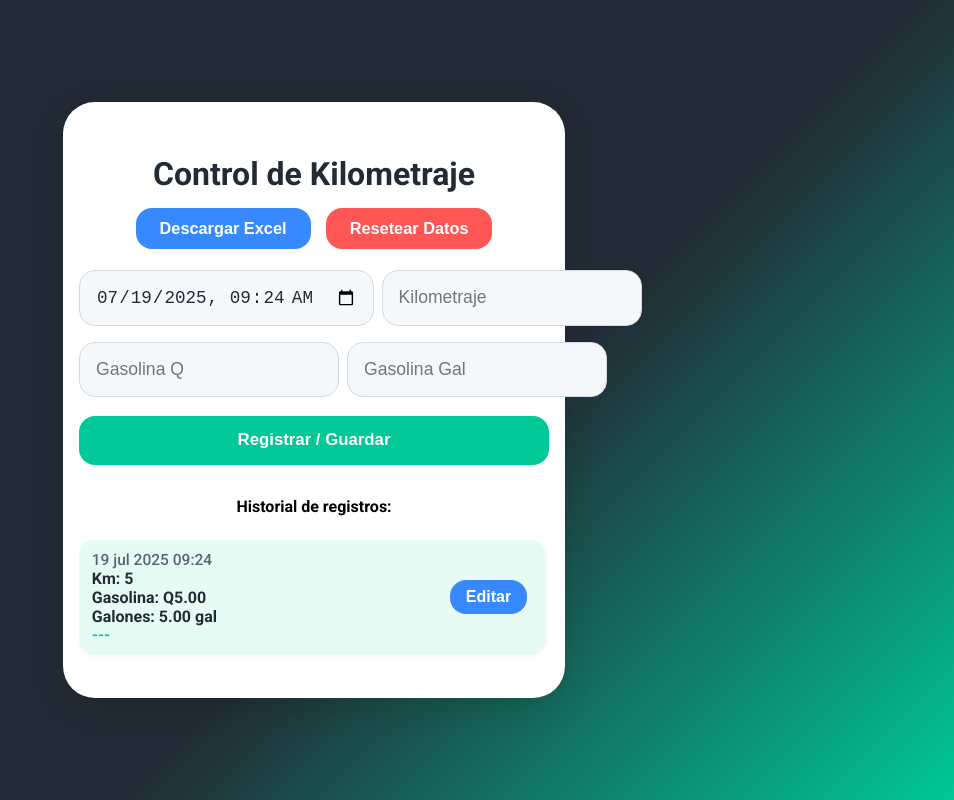
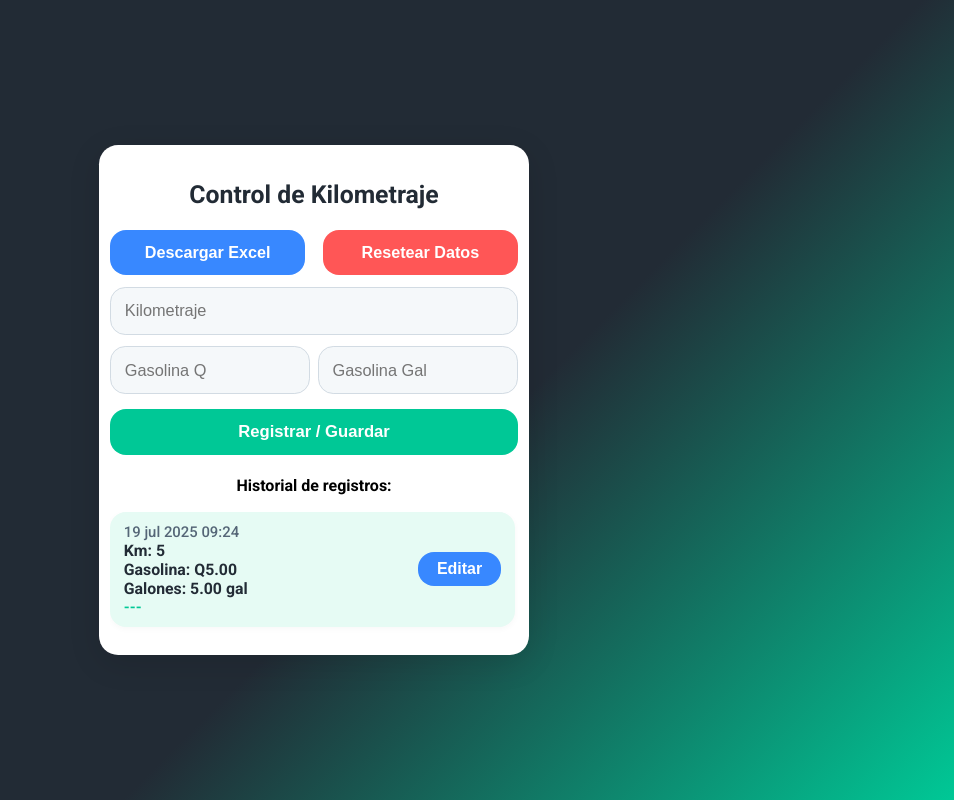
Before and after one commit to MARCKBUSSISNES/SISTEMA, a plain HTML site: page index.html in a window 1280 px wide. Both pictures are taken after typing "5", "5", "5" into the empty fields and a click on the button "Registrar / Guardar". Shown: the whole page, without its empty margins (326-1280 px from the left). Drawn offline with Linux system fonts and the light colour scheme.

Commit message:
Update index.html

```diff
--- a/index.html
+++ b/index.html
@@ -2,7 +2,7 @@
 <html lang="es">
 <head>
   <meta charset="UTF-8" />
-  <meta name="viewport" content="width=device-width, initial-scale=1.0"/>
+  <meta name="viewport" content="width=device-width, initial-scale=1.0, maximum-scale=1.0"/>
   <title>Control de Kilometraje Vehicular</title>
   <link href="https://fonts.googleapis.com/css2?family=Roboto:wght@500;700&display=swap" rel="stylesheet">
   <script src="https://cdnjs.cloudflare.com/ajax/libs/xlsx/0.18.5/xlsx.full.min.js"></script>
@@ -16,62 +16,85 @@
       --accent: #333;
       --danger: #ff5656;
     }
-    body {
+    html, body {
+      height: 100%;
       margin: 0;
+      padding: 0;
       font-family: 'Roboto', sans-serif;
       background: linear-gradient(135deg, var(--main) 60%, var(--sec) 100%);
       min-height: 100vh;
+      width: 100vw;
+      box-sizing: border-box;
+    }
+    body {
       display: flex;
       align-items: center;
       justify-content: center;
+      min-height: 100vh;
+      width: 100vw;
+      margin: 0;
     }
     .container {
       background: var(--card);
-      border-radius: 2rem;
+      border-radius: 1.2rem;
       box-shadow: 0 8px 32px rgba(0,0,0,0.12);
-      padding: 2rem 1rem;
-      width: 100%;
-      max-width: 470px;
-      margin: 1rem;
+      padding: 1.2rem .7rem;
+      width: 100vw;
+      max-width: 430px;
+      margin: 0 auto;
+      box-sizing: border-box;
       text-align: center;
     }
     h1 {
       color: var(--main);
-      font-size: 2rem;
-      margin-bottom: .2rem;
+      font-size: 1.55rem;
+      margin-bottom: .6rem;
     }
     form {
       display: flex;
       flex-direction: column;
-      gap: 1rem;
-      margin-bottom: 2rem;
+      gap: .7rem;
+      margin-bottom: 1.3rem;
     }
     input, select {
-      padding: 1rem;
-      border-radius: 1rem;
+      padding: .85rem;
+      border-radius: .95rem;
       border: 1px solid #d2dbe3;
-      font-size: 1.1rem;
+      font-size: 1.02rem;
       outline: none;
       background: #f5f8fa;
       color: var(--text);
       transition: border-color 0.2s;
+      box-sizing: border-box;
+      width: 100%;
+      margin-bottom: 0;
     }
     input:focus, select:focus {
       border-color: var(--sec);
     }
-    .row2 { display: flex; gap: .5rem; }
-    .row2 > * { flex: 1;}
+    .row2 {
+      display: flex;
+      gap: .5rem;
+      width: 100%;
+      margin-bottom: 0;
+    }
+    .row2 > * {
+      flex: 1 1 0;
+      min-width: 0;
+    }
     button, .btn {
-      padding: .9rem;
+      padding: .82rem;
       border: none;
       border-radius: 1rem;
       background: var(--sec);
       color: #fff;
-      font-size: 1.05rem;
+      font-size: 1.04rem;
       font-weight: 700;
       cursor: pointer;
       transition: background 0.2s;
-      margin-top: 0.2rem;
+      margin-top: .22rem;
+      width: 100%;
+      box-sizing: border-box;
     }
     .btn {
       display: inline-block;
@@ -85,85 +108,94 @@
     .btn-edit { background: #3888ff; margin-right: 6px;}
     .btn-delete { background: var(--danger);}
     .history {
-      margin-top: 1.5rem;
+      margin-top: 1.05rem;
       text-align: left;
-      max-height: 340px;
+      max-height: 260px;
       overflow-y: auto;
       padding-right: 3px;
+      box-sizing: border-box;
     }
     .history-entry {
       background: #e6fbf4;
-      margin-bottom: .7rem;
-      padding: .7rem .8rem;
+      margin-bottom: .57rem;
+      padding: .7rem .85rem;
       border-radius: 1rem;
       box-shadow: 0 2px 6px rgba(0,0,0,0.03);
-      font-size: 1.09rem;
+      font-size: .98rem;
       display: flex;
       justify-content: space-between;
       align-items: center;
       gap: .6rem;
       animation: fadeIn .6s;
+      word-break: break-word;
     }
     .entry-details {
       flex: 1;
+      min-width: 0;
     }
-    .date { font-size: .97rem; color: #567; font-weight: 500;}
-    .km, .qtz, .gal { font-size: 1rem; color: var(--main); font-weight: 700;}
-    .diff { font-size: .97rem; color: var(--sec); font-weight: 700;}
-    .empty { color: #999; text-align: center; padding: 1.5rem 0; font-size: 1.12rem;}
+    .date { font-size: .93rem; color: #567; font-weight: 500;}
+    .km, .qtz, .gal { font-size: .99rem; color: var(--main); font-weight: 700;}
+    .diff { font-size: .94rem; color: var(--sec); font-weight: 700;}
+    .empty { color: #999; text-align: center; padding: 1.1rem 0; font-size: 1.04rem;}
+    .excel-btn, .reset-btn {
+      width: 49%;
+      display: inline-block;
+      margin-bottom: .7rem;
+      margin-top: .7rem;
+      box-sizing: border-box;
+      font-size: 1.01rem;
+      font-weight: 700;
+    }
     .excel-btn {
       background: #3888ff;
       color: #fff;
-      border: none;
-      border-radius: 1rem;
-      padding: .7rem 1.5rem;
-      font-size: 1.02rem;
-      margin-bottom: .7rem;
-      font-weight: 700;
-      cursor: pointer;
-      margin-top: .7rem;
-      transition: background 0.2s;
-      margin-right: .7rem;
+      margin-right: 2%;
     }
     .excel-btn:active { background: #2a60b7;}
     .reset-btn {
       background: var(--danger);
       color: #fff;
-      border: none;
-      border-radius: 1rem;
-      padding: .7rem 1.5rem;
-      font-size: 1.02rem;
-      margin-bottom: 1.3rem;
-      font-weight: 700;
-      cursor: pointer;
-      margin-top: .7rem;
-      transition: background 0.2s;
     }
     .reset-btn:active { background: #bb2929; }
     @keyframes fadeIn {
       from { opacity: 0; transform: translateY(15px);}
       to   { opacity: 1; transform: none;}
     }
-    @media (max-width: 480px) {
-      .container { max-width: 99vw; padding: 1rem .3rem; }
-      h1 { font-size: 1.45rem;}
-      .history { max-height: 250px;}
+    @media (max-width: 450px) {
+      .container {
+        max-width: 99vw;
+        padding: .6rem .2rem;
+        border-radius: 0.5rem;
+      }
+      .row2 {
+        flex-direction: column;
+        gap: .25rem;
+      }
+      button, .btn, .excel-btn, .reset-btn {
+        font-size: .97rem;
+        padding: .74rem;
+      }
+      .history {
+        max-height: 195px;
+      }
     }
   </style>
 </head>
 <body>
   <div class="container">
     <h1>Control de Kilometraje</h1>
-    <button class="excel-btn" onclick="exportToExcel()">Descargar Excel</button>
-    <button class="reset-btn" onclick="resetData()">Resetear Datos</button>
+    <div style="display:flex;gap:.6rem;justify-content:space-between;">
+      <button class="excel-btn" onclick="exportToExcel()">Descargar Excel</button>
+      <button class="reset-btn" onclick="resetData()">Resetear Datos</button>
+    </div>
     <form id="km-form" autocomplete="off">
+      <!-- La fecha no se muestra ni es editable, solo se coloca automáticamente -->
       <div class="row2">
-        <input type="datetime-local" id="fecha-input" required style="flex:1.7">
-        <input type="number" id="km-input" min="0" required placeholder="Kilometraje" style="flex:1.3">
+        <input type="number" id="km-input" min="0" required placeholder="Kilometraje">
       </div>
       <div class="row2">
-        <input type="number" id="qtz-input" min="0" step="0.01" required placeholder="Gasolina Q" title="Quetzales">
-        <input type="number" id="gal-input" min="0" step="0.01" required placeholder="Gasolina Gal" title="Galones">
+        <input type="number" id="qtz-input" min="0" step="0.01" required placeholder="Gasolina Q">
+        <input type="number" id="gal-input" min="0" step="0.01" required placeholder="Gasolina Gal">
       </div>
       <button type="submit" id="save-btn">Registrar / Guardar</button>
       <input type="hidden" id="edit-index">
@@ -176,7 +208,6 @@
   <script>
     const form = document.getElementById('km-form');
     const kmInput = document.getElementById('km-input');
-    const fechaInput = document.getElementById('fecha-input');
     const qtzInput = document.getElementById('qtz-input');
     const galInput = document.getElementById('gal-input');
     const historyDiv = document.getElementById('history');
@@ -185,19 +216,15 @@
     const STORAGE_KEY = "km-history-v2";
     let kmHistory = [];
 
-    // Helpers
-    function toLocaleDatetimeLocal(dt) {
-      return new Date(dt.getTime() - dt.getTimezoneOffset() * 60000)
-        .toISOString()
-        .slice(0, 16);
+    function getCurrentDatetime() {
+      // Obtiene la fecha/hora exacta en ISO string
+      return new Date().toISOString();
     }
     function fmtDatetimeLocal(str) {
       let d = new Date(str);
       return d.toLocaleDateString('es-ES', {year: 'numeric', month: 'short', day: '2-digit'}) +
         ' ' + d.toLocaleTimeString('es-ES', {hour: '2-digit', minute: '2-digit'});
     }
-
-    // Cargar historial desde LocalStorage
     function loadHistory() {
       const data = localStorage.getItem(STORAGE_KEY);
       if(data) {
@@ -209,16 +236,13 @@
     function saveHistory() {
       localStorage.setItem(STORAGE_KEY, JSON.stringify(kmHistory));
     }
-
     function clearForm() {
-      fechaInput.value = toLocaleDatetimeLocal(new Date());
       kmInput.value = '';
       qtzInput.value = '';
       galInput.value = '';
       editIndex.value = '';
       saveBtn.textContent = 'Registrar / Guardar';
     }
-
     function renderHistory() {
       historyDiv.innerHTML = '';
       if(kmHistory.length === 0) {
@@ -251,21 +275,22 @@
         });
     }
 
-    // Añadir o editar registro
+    // Solo puedes ingresar/editar con la fecha/hora automática
     form.onsubmit = e => {
       e.preventDefault();
-      const fecha = fechaInput.value;
       const km = parseInt(kmInput.value, 10);
       const qtz = parseFloat(qtzInput.value);
       const gal = parseFloat(galInput.value);
+      const fecha = getCurrentDatetime();
 
-      if(!fecha || isNaN(km) || isNaN(qtz) || isNaN(gal) || km < 0 || qtz < 0 || gal < 0) {
+      if(isNaN(km) || isNaN(qtz) || isNaN(gal) || km < 0 || qtz < 0 || gal < 0) {
         alert("Por favor, ingresa datos válidos.");
         return;
       }
 
       let idx = editIndex.value !== '' ? parseInt(editIndex.value,10) : null;
       let isEdit = idx !== null && !isNaN(idx);
+
       let sortedEntries = kmHistory.slice().sort((a,b)=>new Date(a.fecha)-new Date(b.fecha));
       let before = sortedEntries.find(e=>new Date(e.fecha)<new Date(fecha));
       let after = sortedEntries.find(e=>new Date(e.fecha)>new Date(fecha));
@@ -278,7 +303,8 @@
         return;
       }
       if(isEdit) {
-        kmHistory[idx] = { fecha, km, qtz, gal };
+        // Mantiene la fecha original del registro editado
+        kmHistory[idx] = { fecha: kmHistory[idx].fecha, km, qtz, gal };
       } else {
         kmHistory.push({ fecha, km, qtz, gal });
       }
@@ -286,11 +312,8 @@
       renderHistory();
       clearForm();
     };
-
-    // Editar registro
     window.editEntry = function(idx) {
       const entry = kmHistory[idx];
-      fechaInput.value = toLocaleDatetimeLocal(new Date(entry.fecha));
       kmInput.value = entry.km;
       qtzInput.value = entry.qtz;
       galInput.value = entry.gal;
@@ -298,8 +321,6 @@
       saveBtn.textContent = 'Guardar Cambios';
       window.scrollTo({ top: 0, behavior: 'smooth' });
     }
-
-    // Exportar a Excel
     window.exportToExcel = function() {
       if(kmHistory.length === 0) {
         alert("No hay datos para exportar.");
@@ -322,8 +343,6 @@
       XLSX.utils.book_append_sheet(wb, ws, "Kilometraje");
       XLSX.writeFile(wb, "KilometrajeVehiculo.xlsx");
     }
-
-    // Resetear datos con clave
     window.resetData = function() {
       let clave = prompt("Para resetear todos los datos, ingrese la clave:");
       if(clave === null) return;
@@ -339,8 +358,6 @@
         alert("Clave incorrecta. No se han borrado los datos.");
       }
     }
-
-    // Inicializar
     clearForm();
     loadHistory();
   </script>
```
